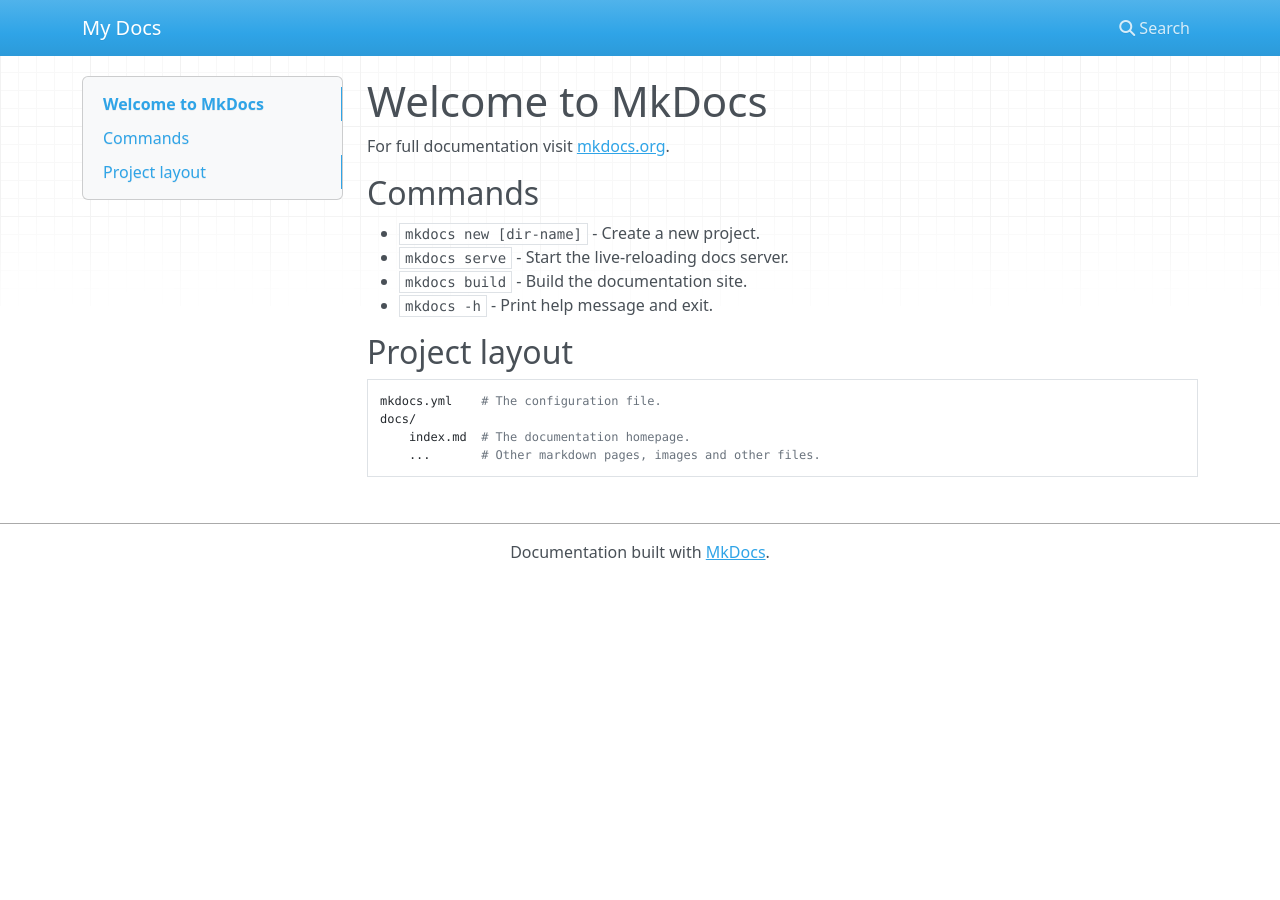
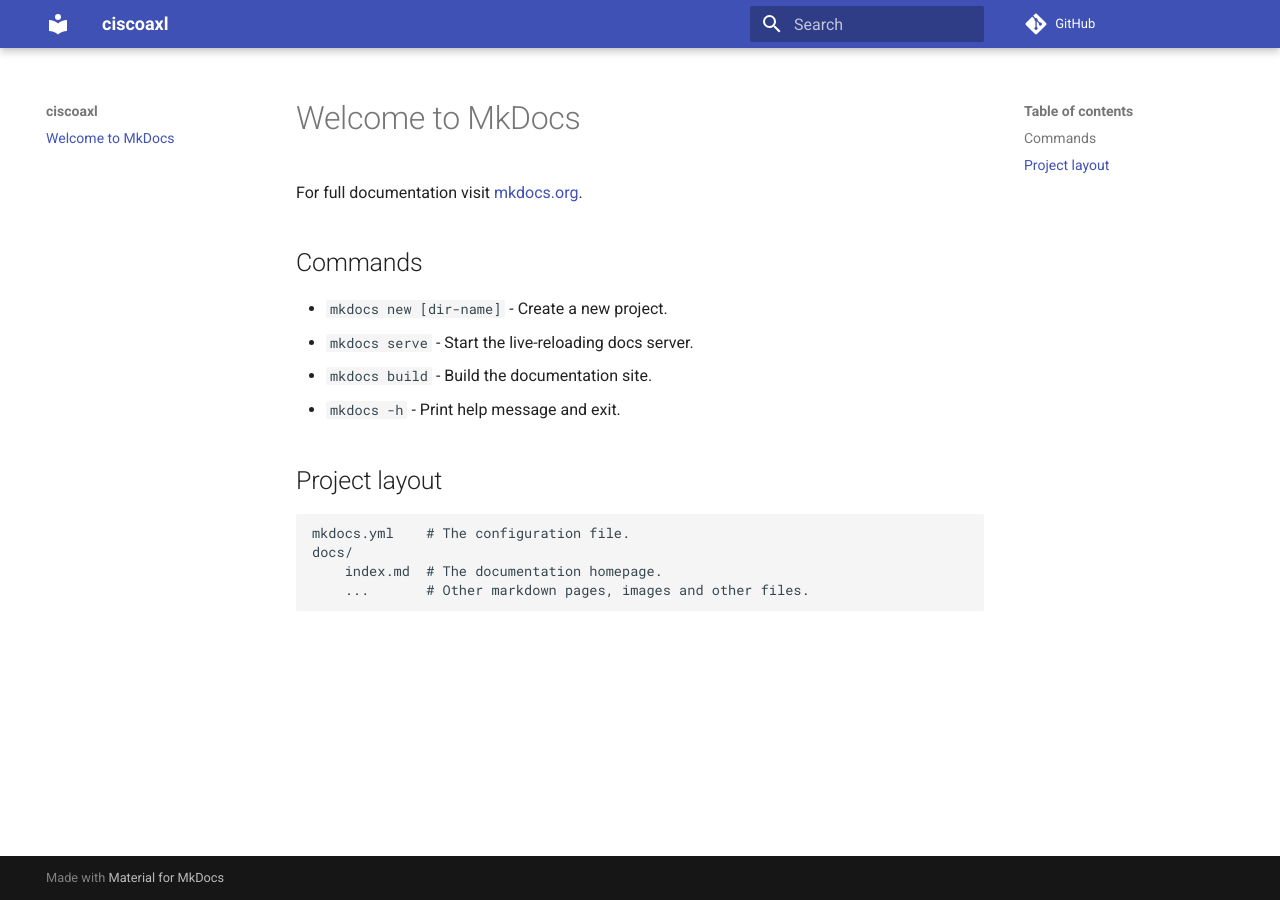
Before and after one commit to levensailor/ciscoaxl, an MkDocs documentation site: the page built from docs/index.md, in a window 1280 px wide. Built offline with MkDocs 1.6.1 and Material for MkDocs 9.7.7, drawn with Linux system fonts in a browser that asks for light colours; nearby versions of some CDN libraries; comment, search, counter and statistics services are not loaded.

Commit message:
update mkdocs

```diff
--- a/mkdocs.yml
+++ b/mkdocs.yml
@@ -1 +1,6 @@
-site_name: My Docs
+site_name: ciscoaxl
+theme:
+  name: material
+repo_url: https://github.com/PresidioCode/ciscoaxl
+plugins:
+  - search
```
